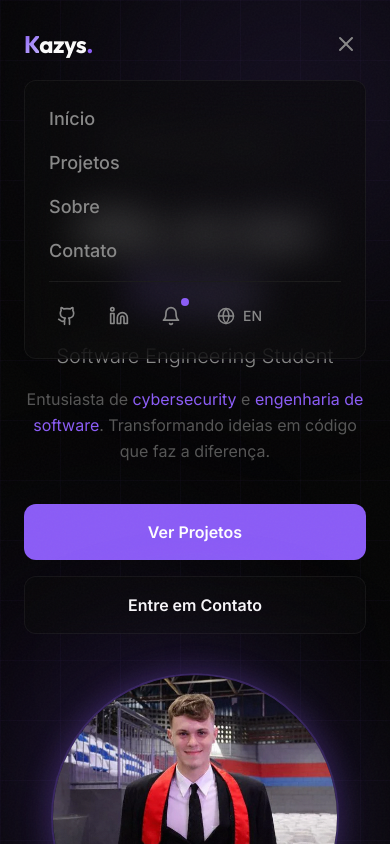
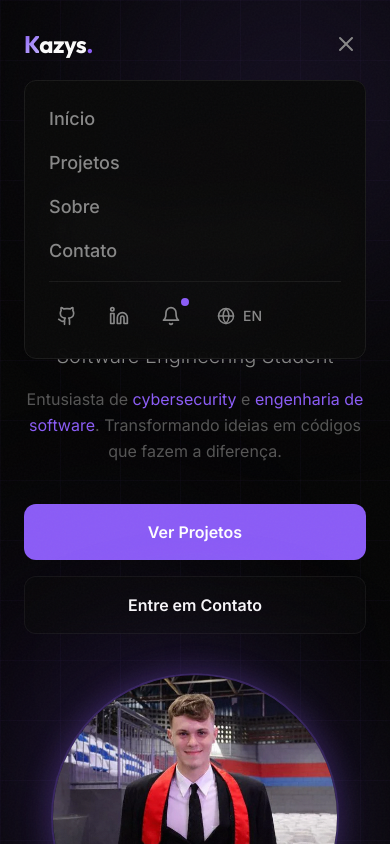
Before and after one commit to Kazxye/Portf-lio, a React (Vite) app: page / in a window 390 px wide. Both pictures are taken after a click on the button 346 px from the left and 44 px from the top of the page. Shown: the top 844 px of the page. Built offline with nearby package versions, Linux system fonts and the light colour scheme.

Commit message:
fix: correções de UI e i18n
- Corrige 'e' para 'and' na versão inglesa
- Ajusta texto hero: 'Olá, eu sou o Kazys'
- Ajusta frase: 'códigos que fazem a diferença'
- Remove borda branca do header ao scrollar
- Corrige changelog não abrindo no mobile

```diff
--- a/src/components/Header.tsx
+++ b/src/components/Header.tsx
@@ -10,6 +10,7 @@ const Header = () => {
   const [isChangelogOpen, setIsChangelogOpen] = useState(false);
   const { language, setLanguage, t } = useLanguage();
   const changelogRef = useRef<HTMLDivElement>(null);
+  const mobileChangelogRef = useRef<HTMLDivElement>(null);
 
   useEffect(() => {
     const handleScroll = () => {
@@ -22,13 +23,23 @@ const Header = () => {
   // Close changelog when clicking outside
   useEffect(() => {
     const handleClickOutside = (event: MouseEvent) => {
-      if (changelogRef.current && !changelogRef.current.contains(event.target as Node)) {
+      const target = event.target as Node;
+      if (
+        changelogRef.current && !changelogRef.current.contains(target) &&
+        mobileChangelogRef.current && !mobileChangelogRef.current.contains(target)
+      ) {
         setIsChangelogOpen(false);
       }
     };
     document.addEventListener('mousedown', handleClickOutside);
     return () => document.removeEventListener('mousedown', handleClickOutside);
   }, []);
+
+  // Close mobile menu when changelog opens
+  const handleChangelogClick = () => {
+    setIsMobileMenuOpen(false);
+    setIsChangelogOpen(!isChangelogOpen);
+  };
 
   const navItems = [
     { label: t.nav.home, href: '#home' },
@@ -69,14 +80,74 @@ const Header = () => {
 
   const recentUpdates = updates.slice(0, 5);
 
+  // Changelog dropdown component
+  const ChangelogDropdown = ({ isMobile = false }: { isMobile?: boolean }) => (
+    <motion.div
+      initial={{ opacity: 0, y: 10, scale: 0.95 }}
+      animate={{ opacity: 1, y: 0, scale: 1 }}
+      exit={{ opacity: 0, y: 10, scale: 0.95 }}
+      transition={{ duration: 0.2 }}
+      className={`${isMobile ? 'fixed left-4 right-4 top-20' : 'absolute right-0 top-full mt-2 w-80'} bg-surface border border-border rounded-xl shadow-2xl shadow-background/80 overflow-hidden z-[60]`}
+    >
+      {/* Header */}
+      <div className="px-4 py-3 border-b border-border bg-surface-light">
+        <h3 className="font-display font-semibold text-text-primary text-sm">
+          {t.updates.title} {t.updates.titleHighlight}
+        </h3>
+      </div>
+
+      {/* Updates List */}
+      <div className="max-h-80 overflow-y-auto">
+        {recentUpdates.map((update, index) => (
+          <motion.div
+            key={update.id}
+            initial={{ opacity: 0, x: -10 }}
+            animate={{ opacity: 1, x: 0 }}
+            transition={{ delay: index * 0.05 }}
+            className={`px-4 py-3 border-b border-border/50 last:border-b-0 hover:bg-surface-light transition-colors ${
+              index === 0 ? 'bg-accent/5' : ''
+            }`}
+          >
+            <div className="flex items-start gap-3">
+              <div className={`p-1.5 rounded-lg ${
+                index === 0 ? 'bg-accent/20 text-accent' : 'bg-surface-light text-text-muted'
+              }`}>
+                {getUpdateIcon(update.type)}
+              </div>
+              <div className="flex-1 min-w-0">
+                <p className={`text-sm font-medium truncate ${
+                  index === 0 ? 'text-text-primary' : 'text-text-secondary'
+                }`}>
+                  {language === 'pt-BR' ? update.titlePt : update.titleEn}
+                </p>
+                <div className="flex items-center gap-2 mt-1">
+                  <Calendar size={10} className="text-text-muted" />
+                  <span className="text-xs text-text-muted">
+                    {formatDate(update.date)} • {update.time}
+                  </span>
+                </div>
+              </div>
+              {index === 0 && (
+                <span className="px-1.5 py-0.5 text-[10px] font-bold bg-accent text-white rounded">
+                  NEW
+                </span>
+              )}
+            </div>
+          </motion.div>
+        ))}
+      </div>
+    </motion.div>
+  );
+
   return (
+    <>
       <motion.header
         initial={{ y: -100, opacity: 0 }}
         animate={{ y: 0, opacity: 1 }}
         transition={{ duration: 0.8, ease: 'easeOut' }}
         className={`fixed top-0 left-0 right-0 z-50 transition-all duration-500 ${
           isScrolled
-          ? 'py-4 bg-background/80 backdrop-blur-xl border-b border-border/50'
+            ? 'py-4 bg-background/90 backdrop-blur-xl'
             : 'py-6'
         }`}
       >
@@ -129,7 +200,7 @@ const Header = () => {
               </motion.a>
             ))}
 
-          {/* Changelog Button */}
+            {/* Changelog Button - Desktop */}
             <div className="relative" ref={changelogRef}>
               <motion.button
                 onClick={() => setIsChangelogOpen(!isChangelogOpen)}
@@ -142,69 +213,12 @@ const Header = () => {
                 aria-label="Changelog"
               >
                 <Bell size={20} />
-              {/* New indicator dot */}
                 <span className="absolute top-1 right-1 w-2 h-2 bg-accent rounded-full animate-pulse" />
               </motion.button>
 
-            {/* Changelog Dropdown */}
+              {/* Desktop Changelog Dropdown */}
               <AnimatePresence>
-              {isChangelogOpen && (
-                <motion.div
-                  initial={{ opacity: 0, y: 10, scale: 0.95 }}
-                  animate={{ opacity: 1, y: 0, scale: 1 }}
-                  exit={{ opacity: 0, y: 10, scale: 0.95 }}
-                  transition={{ duration: 0.2 }}
-                  className="absolute right-0 top-full mt-2 w-80 bg-surface border border-border rounded-xl shadow-2xl shadow-background/50 overflow-hidden"
-                >
-                  {/* Header */}
-                  <div className="px-4 py-3 border-b border-border bg-surface-light">
-                    <h3 className="font-display font-semibold text-text-primary text-sm">
-                      {t.updates.title} {t.updates.titleHighlight}
-                    </h3>
-                  </div>
-
-                  {/* Updates List */}
-                  <div className="max-h-80 overflow-y-auto">
-                    {recentUpdates.map((update, index) => (
-                      <motion.div
-                        key={update.id}
-                        initial={{ opacity: 0, x: -10 }}
-                        animate={{ opacity: 1, x: 0 }}
-                        transition={{ delay: index * 0.05 }}
-                        className={`px-4 py-3 border-b border-border/50 last:border-b-0 hover:bg-surface-light transition-colors ${
-                          index === 0 ? 'bg-accent/5' : ''
-                        }`}
-                      >
-                        <div className="flex items-start gap-3">
-                          <div className={`p-1.5 rounded-lg ${
-                            index === 0 ? 'bg-accent/20 text-accent' : 'bg-surface-light text-text-muted'
-                          }`}>
-                            {getUpdateIcon(update.type)}
-                          </div>
-                          <div className="flex-1 min-w-0">
-                            <p className={`text-sm font-medium truncate ${
-                              index === 0 ? 'text-text-primary' : 'text-text-secondary'
-                            }`}>
-                              {language === 'pt-BR' ? update.titlePt : update.titleEn}
-                            </p>
-                            <div className="flex items-center gap-2 mt-1">
-                              <Calendar size={10} className="text-text-muted" />
-                              <span className="text-xs text-text-muted">
-                                {formatDate(update.date)} • {update.time}
-                              </span>
-                            </div>
-                          </div>
-                          {index === 0 && (
-                            <span className="px-1.5 py-0.5 text-[10px] font-bold bg-accent text-white rounded">
-                              NEW
-                            </span>
-                          )}
-                        </div>
-                      </motion.div>
-                    ))}
-                  </div>
-                </motion.div>
-              )}
+                {isChangelogOpen && <ChangelogDropdown />}
               </AnimatePresence>
             </div>
 
@@ -236,14 +250,14 @@ const Header = () => {
         </div>
 
         {/* Mobile Menu */}
+        <AnimatePresence>
+          {isMobileMenuOpen && (
             <motion.div
-        initial={false}
-        animate={{
-          height: isMobileMenuOpen ? 'auto' : 0,
-          opacity: isMobileMenuOpen ? 1 : 0,
-        }}
+              initial={{ height: 0, opacity: 0 }}
+              animate={{ height: 'auto', opacity: 1 }}
+              exit={{ height: 0, opacity: 0 }}
               transition={{ duration: 0.3 }}
-        className="md:hidden overflow-hidden glass mt-4 mx-6 rounded-xl"
+              className="md:hidden overflow-hidden bg-surface/95 backdrop-blur-xl mt-4 mx-6 rounded-xl border border-border"
             >
               <nav className="flex flex-col p-6 gap-4">
                 {navItems.map((item) => (
@@ -270,7 +284,7 @@ const Header = () => {
                     </a>
                   ))}
                   <button
-              onClick={() => setIsChangelogOpen(!isChangelogOpen)}
+                    onClick={handleChangelogClick}
                     className="relative p-2 text-text-secondary hover:text-accent transition-colors"
                     aria-label="Changelog"
                   >
@@ -288,7 +302,17 @@ const Header = () => {
                 </div>
               </nav>
             </motion.div>
+          )}
+        </AnimatePresence>
       </motion.header>
+
+      {/* Mobile Changelog Dropdown - Outside header for proper positioning */}
+      <div ref={mobileChangelogRef} className="md:hidden">
+        <AnimatePresence>
+          {isChangelogOpen && <ChangelogDropdown isMobile />}
+        </AnimatePresence>
+      </div>
+    </>
   );
 };
 
--- a/src/components/Hero.tsx
+++ b/src/components/Hero.tsx
@@ -102,7 +102,7 @@ const Hero = () => {
               animate={{ opacity: 1, y: 0 }}
               transition={{ delay: 0.5, duration: 0.8 }}
             >
-              {t.hero.description} <span className="text-accent">{t.hero.skill1}</span> e{' '}
+              {t.hero.description} <span className="text-accent">{t.hero.skill1}</span> {t.hero.connector}{' '}
               <span className="text-accent">{t.hero.skill2}</span>{t.hero.descriptionEnd}
             </motion.p>
 
--- a/src/i18n/translations.ts
+++ b/src/i18n/translations.ts
@@ -11,12 +11,13 @@ export const translations = {
     // Hero
     hero: {
       badge: 'Buscando oportunidades',
-      greeting: 'Olá, eu sou',
+      greeting: 'Olá, eu sou o',
       role: 'Software Engineering Student',
       description: 'Entusiasta de',
       skill1: 'cybersecurity',
+      connector: 'e',
       skill2: 'engenharia de software',
-      descriptionEnd: '. Transformando ideias em código que faz a diferença.',
+      descriptionEnd: '. Transformando ideias em códigos que fazem a diferença.',
       viewProjects: 'Ver Projetos',
       contact: 'Entre em Contato',
       scroll: 'Scroll',
@@ -185,6 +186,7 @@ export const translations = {
       role: 'Software Engineering Student',
       description: 'Enthusiast of',
       skill1: 'cybersecurity',
+      connector: 'and',
       skill2: 'software engineering',
       descriptionEnd: '. Turning ideas into code that makes a difference.',
       viewProjects: 'View Projects',
```
Lines whose indentation alone changed are shown as unchanged.
